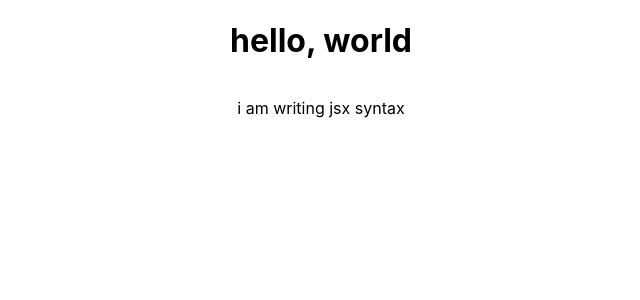
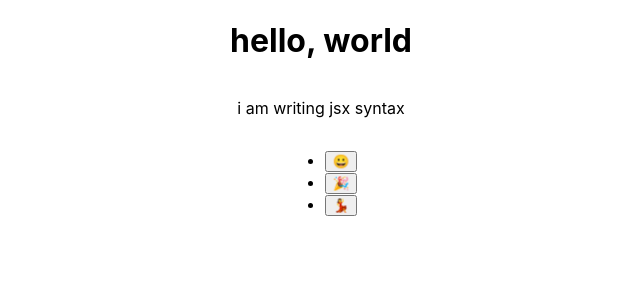
Before and after one commit to prince-nkuru/digital-ocean-tutorial, a React (Create React App) app: page / in a window 1280 px wide. Shown: the top 300 px of the page, without its empty margins (319-959 px from the left). Built offline with nearby package versions, Linux system fonts and the light colour scheme.

Commit message:
add improved functionality

```diff
--- a/src/App.js
+++ b/src/App.js
@@ -1,11 +1,59 @@
 import React from 'react';
 import './App.css';
 
+const DisplayEmojiName = event => alert(event.target.id);
+
+const emojis = [
+  {
+   emoji: "😀",
+   name: "grinning face"
+  },
+  {
+   emoji: "🎉",
+   name: "party popper"
+  },
+  {
+   emoji: "💃",
+   name: "woman dancing"
+  }
+  ];
+
 function App() {
+  const greeting = 'greeting';
   return (
     <div className='container'>
-    <h1 id='greeting'>hello, world</h1>
-    <p>i am writing jsx syntax</p>
+      <h1 id={greeting}>hello, world</h1>
+      <p>i am writing jsx syntax</p>
+      <ul>
+        {/* <li>
+          <button onClick={DisplayEmojiName}>
+            <span role="img" aria-label="grinning face" id="grinning">😀</span>
+          </button>
+        </li>
+        <li>
+          <button onClick={DisplayEmojiName}>
+            <span role="img" aria-label="party popper" id="party">🎉</span>
+          </button>
+        </li>
+        <li>
+          <button onClick={DisplayEmojiName}>
+            <span role="img" aria-label="woman dancing" id="dancing">💃</span>
+          </button>
+        </li> */}
+
+{
+ emojis.map(emoji => (
+ <li key={emoji.name}>
+ <button
+ onClick={DisplayEmojiName}
+ >
+ <span role="img" aria-label={emoji.name}
+ id={emoji.name}>{emoji.emoji}</span>
+ </button>
+ </li>
+ ))
+ }
+      </ul>
     </div>
   );
 }
```
